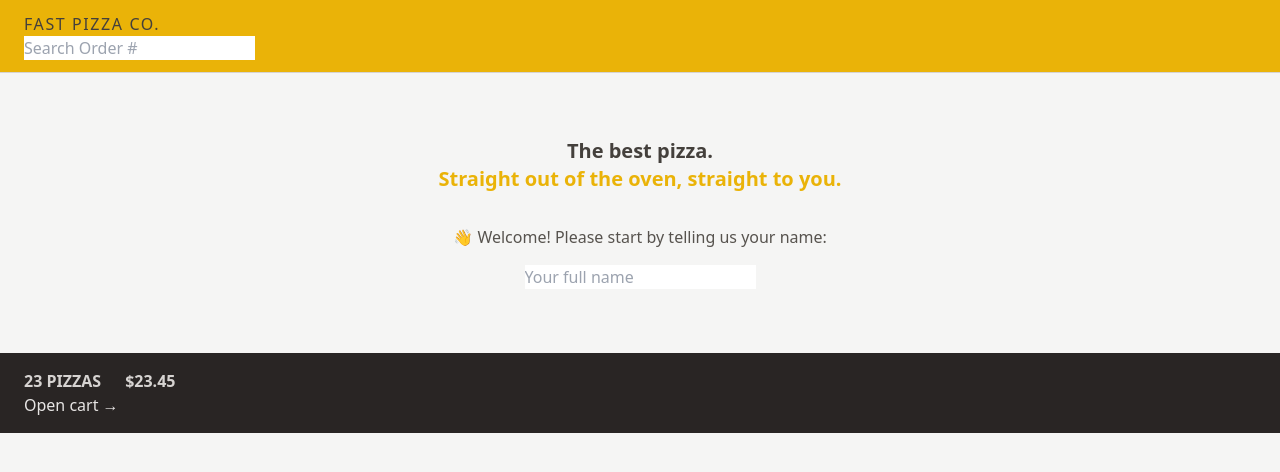
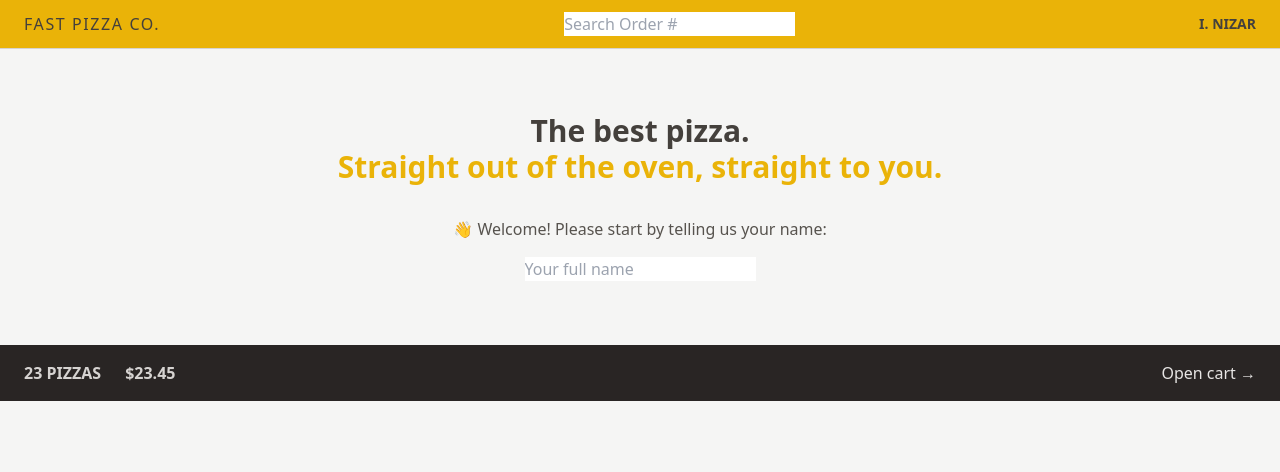
Before and after one commit to nizar-ing/fast-pizza, a React (Vite) app: page / in a window 1280 px wide. Shown: the top 472 px of the page. Built offline with nearby package versions, Linux system fonts and the light colour scheme.

Commit message:
Using flexbox as a layout manager.

```diff
--- a/src/features/cart/CartOverview.jsx
+++ b/src/features/cart/CartOverview.jsx
@@ -2,7 +2,7 @@
 
 function CartOverview() {
   return (
-    <div className="bg-stone-800 px-4 py-4 text-sm text-stone-200 sm:px-6 md:text-base">
+    <div className="flex items-center justify-between bg-stone-800 px-4 py-4 text-sm text-stone-200 sm:px-6 md:text-base">
       <p className="space-x-4 font-semibold uppercase text-stone-300 sm:space-x-6">
         <span>23 pizzas</span>
         <span>$23.45</span>
--- a/src/features/user/Username.jsx
+++ b/src/features/user/Username.jsx
@@ -1,5 +1,5 @@
 function Username() {
-  return <div className="hidden text-sm font-semibold">I. NIZAR</div>;
+  return <div className="hidden text-sm font-semibold md:block">I. NIZAR</div>;
 }
 
 export default Username;
--- a/src/ui/Header.jsx
+++ b/src/ui/Header.jsx
@@ -4,7 +4,7 @@
 
 export function Header() {
   return (
-    <header className="border-b border-stone-300 bg-yellow-500 px-4 py-3 uppercase sm:px-6">
+    <header className="flex items-center justify-between border-b border-stone-300 bg-yellow-500 px-4 py-3 uppercase sm:px-6">
       <Link className="tracking-widest" to="/">
         Fast Pizza Co.
       </Link>
--- a/src/ui/Home.jsx
+++ b/src/ui/Home.jsx
@@ -2,8 +2,8 @@
 
 function Home() {
   return (
-    <div className="my-10 text-center sm:my-16">
-      <h1 className="mb-8 text-xl font-semibold">
+    <div className="my-10 px-4 text-center sm:my-16">
+      <h1 className="mb-8 text-xl font-semibold md:text-3xl">
         The best pizza.
         <br />
         <span className="text-yellow-500">
```
